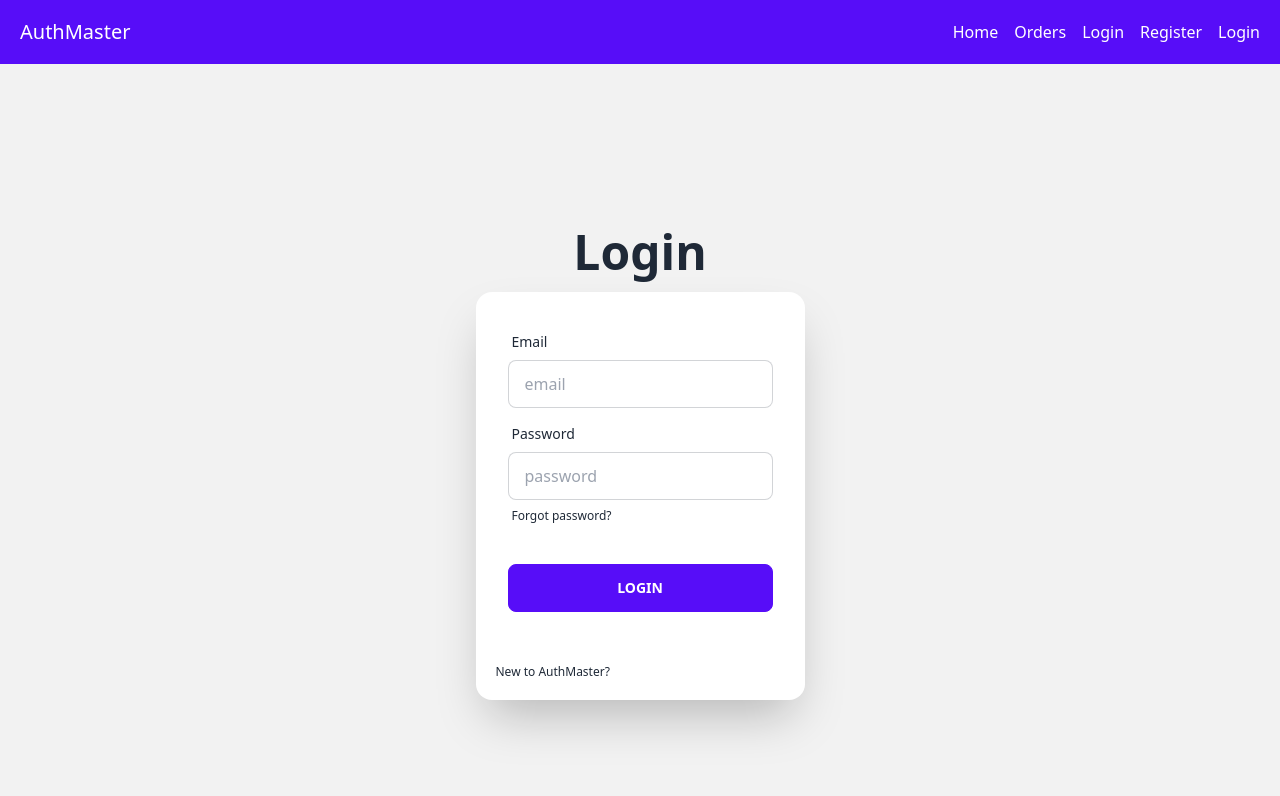
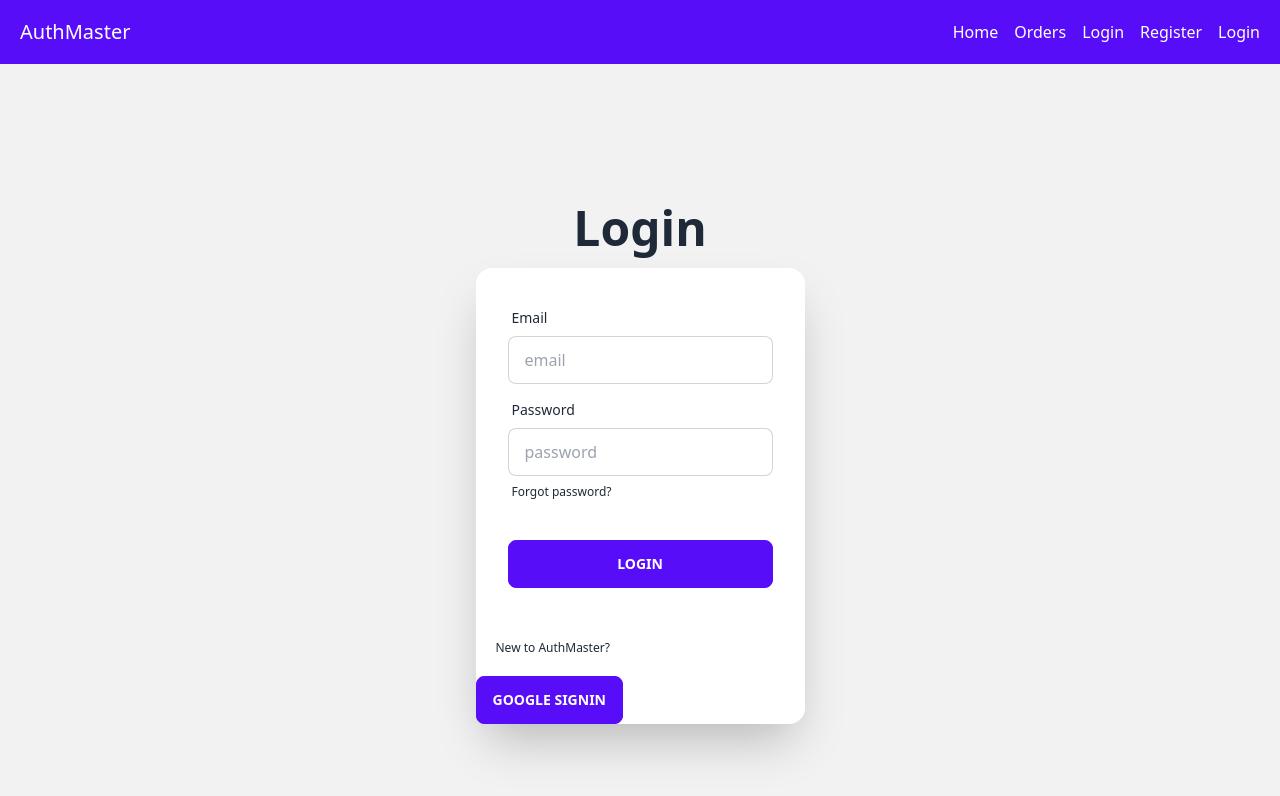
Before and after one commit to ariaanahmed/60_module-auth-firebase-context-tailwind, a React (Vite) app: page /login in a window 1280 px wide. Shown: the top 796 px of the page. Built offline with nearby package versions, Linux system fonts and the light colour scheme; no server answers.

Commit message:
all file added and google singIn authecation added

```diff
--- a/src/Components/Header/Header.jsx
+++ b/src/Components/Header/Header.jsx
@@ -4,13 +4,15 @@ import { AuthContext } from '../Providers/AuthProviders';
 
 const Header = () => {
 
-    const {user, logOut} = useContext(AuthContext)
+    const { user, logOut } = useContext(AuthContext)
 
     const handleLogOut = () => {
         logOut().then(() => {}).catch((error) => {
             console.log(error)
         })
     }
+
+
     return (
         <div className="navbar bg-primary text-primary-content justify-between w-12/12 mx-auto px-5">
             <Link className="normal-case text-xl" to='/'>AuthMaster</Link>
--- a/src/Components/Login/Login.jsx
+++ b/src/Components/Login/Login.jsx
@@ -4,7 +4,7 @@ import { AuthContext } from '../Providers/AuthProviders';
 
 const Login = () => {
 
-    const {signIn} = useContext(AuthContext)
+    const { signIn, signInWithGoogle } = useContext(AuthContext)
     const handleLogIn = (event) => {
         event.preventDefault();
         const form = event.target;
@@ -18,6 +18,15 @@ const Login = () => {
             form.reset();
         }).catch((error) => {
             console.log(error)
+        })
+    }
+
+    const googleSignInAuthBtn = () => {
+        signInWithGoogle().then((result) => {
+            const loggedUser = result.user;
+            console.log(loggedUser)
+        }).catch((error) => {
+            console.log((error))
         })
     }
 
@@ -46,6 +55,10 @@ const Login = () => {
                         </div>
                     </form>
                     <Link to="/register" className="label-text-alt link link-hover p-5"> New to AuthMaster? </Link>
+
+                    <div>
+                        <button onClick={googleSignInAuthBtn} className='btn btn-primary'>Google SignIn</button>
+                    </div>
                 </div>
             </div>
         </div>
--- a/src/Components/Providers/AuthProviders.jsx
+++ b/src/Components/Providers/AuthProviders.jsx
@@ -1,13 +1,16 @@
 import React, { createContext, useEffect, useState } from 'react';
-import { createUserWithEmailAndPassword, getAuth, onAuthStateChanged, signInWithEmailAndPassword, signOut } from 'firebase/auth';
+import { GoogleAuthProvider, createUserWithEmailAndPassword, getAuth, onAuthStateChanged, signInWithEmailAndPassword, signInWithPopup, signOut } from 'firebase/auth';
 import app from '../../firebase/firebase.config';
 const auth = getAuth(app)
 
 export const AuthContext = createContext(null)
 
+const gProvider = new GoogleAuthProvider()
+
 const AuthProviders = ({ children }) => {
 
     const [user, setUser] = useState(null)
+
     const [loading, setLoading] = useState(true)
 
     const createUser = (email, password) => {
@@ -18,16 +21,21 @@ const AuthProviders = ({ children }) => {
         return signInWithEmailAndPassword(auth, email, password)
     }
 
+    const signInWithGoogle = () => {
+        return signInWithPopup(auth, gProvider)
+    }
+
     const logOut = () => {
-        signOut(auth);
+        return signOut(auth);
     }
 
     const userInfo = {
+        user,
+        loading,
         createUser,
         signIn,
-        user,
-        logOut,
-        loading
+        signInWithGoogle,
+        logOut
     }
 
     useEffect(() => {
```
Lines whose indentation alone changed are shown as unchanged.
